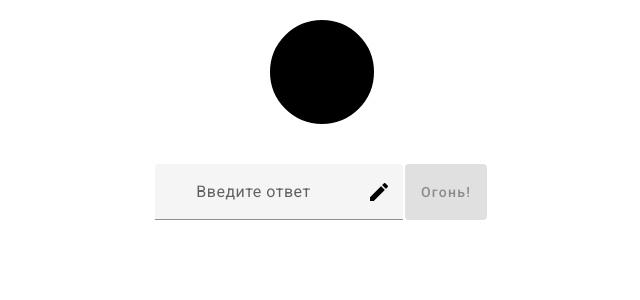
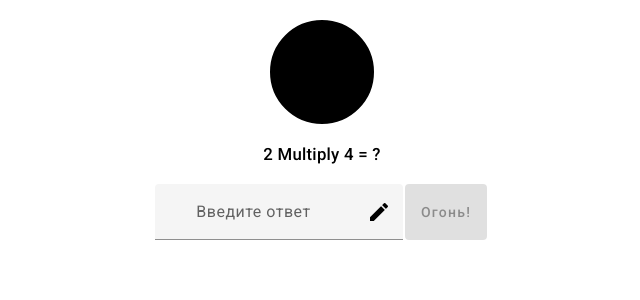
Before and after one commit to ostart/PythagoreanBiathlon, an Angular app: page / in a window 1280 px wide. Shown: the top 300 px of the page, without its empty margins (318-958 px from the left). Built offline with nearby package versions, Linux system fonts and the light colour scheme.

Commit message:
Statistics added

```diff
--- a/src/app/app.component.html
+++ b/src/app/app.component.html
@@ -1,16 +1,26 @@
 <div class="container">
 
-  <div class="picture"></div>
+    <div class="preSettings" *ngIf="preSettingsHidden"></div>
 
-  <form class="form" [formGroup]="form" (ngSubmit)="submit()">
+    <div class="studingModule" *ngIf="studingModuleHidden">
 
-    <mat-form-field>
-      <input type="number" matInput placeholder="Введите ответ" formControlName="result">
-      <mat-icon matSuffix>mode_edit</mat-icon>
-    </mat-form-field>
+        <div class="studingModule__picture"></div>
 
-    <button class="btn" mat-flat-button type="submit" color="accent" [disabled]="form.invalid">Огонь!</button>
+        <div class="studingModule__unitToStudy">{{unitToStudy?.operand1}} {{unitToStudy?.operation}} {{unitToStudy?.operand2}} = ?</div>
 
-  </form>
+        <form class="studingModule__form" [formGroup]="form" (ngSubmit)="submit()">
+
+            <mat-form-field>
+                <input type="number" matInput placeholder="Введите ответ" formControlName="result">
+                <mat-icon matSuffix>mode_edit</mat-icon>
+            </mat-form-field>
+
+            <button class="studingModule__form__btn" mat-flat-button type="submit" color="accent" [disabled]="form.invalid">Огонь!</button>
+
+        </form>
+
+    </div>
+
+    <div class="finalStatistics" *ngIf="finalStatisticsHidden" [innerHtml]="statisticsResult"></div>
 
 </div>
--- a/src/app/app.component.scss
+++ b/src/app/app.component.scss
@@ -1,11 +1,16 @@
 .container {
   display: flex;
-  flex-basis: auto;
   flex-direction: column;
   align-items: center;
 }
 
-.picture {
+.studingModule {
+  display: flex;
+  flex-direction: column;
+  align-items: center;
+}
+
+.studingModule__picture {
   width: 100px;
   height: 100px;
   border: 2px solid #000;
@@ -14,17 +19,17 @@
   margin: 20px;
 }
 
-.form {
+.studingModule__unitToStudy, .finalStatistics {
+  font-size: larger;
+  font-weight: 500;
+}
+
+.studingModule__form {
   display: flex;
-  flex-basis: auto;
-  flex-direction: row;
-  flex-wrap: wrap;
-  align-items: baseline;
-  justify-content: center;
   margin: 20px;
 }
 
-.btn {
+.studingModule__form__btn {
   margin: 0 2px;
   height: 56px;
 }
@@ -42,17 +47,13 @@ input[type="number"] {
     min-width: 250px;
   }
 
-  .btn {
+  .studingModule__form {
+    display: flex;
+    flex-direction: column;
+  }
+
+  .studingModule__form__btn {
     margin: 0;
     width: 100%;
   }
-
-  .form {
-    display: flex;
-    flex-basis: auto;
-    flex-direction: column;
-    flex-wrap: wrap;
-    align-items: baseline;
-    justify-content: center;
-  }
 }
--- a/src/app/app.component.ts
+++ b/src/app/app.component.ts
@@ -1,5 +1,8 @@
+import { StudyUnit } from './../models/StudyUnit';
+import { BllService } from './../services/bll.service';
 import { Component } from '@angular/core';
 import { FormGroup, FormControl, Validators } from '@angular/forms';
+import { SessionStatisticsDto } from 'src/models/SessionStatisticsDto';
 
 @Component({
   selector: 'app-root',
@@ -9,19 +12,49 @@ import { FormGroup, FormControl, Validators } from '@angular/forms';
 export class AppComponent {
   title = 'PythagoreanBiathlon';
   form: FormGroup;
+  hitTheTarget: boolean | null;
+  unitToStudy: StudyUnit | null;
+  sessionStatistics: SessionStatisticsDto | null;
+  preSettingsHidden: boolean;
+  studingModuleHidden: boolean;
+  finalStatisticsHidden: boolean;
+  statisticsResult: string;
 
-  constructor() {
+
+  constructor(private bllService: BllService) {
     this.form = new FormGroup({
       result: new FormControl(null, [Validators.required])
     });
+    this.hitTheTarget = null;
+    this.statisticsResult = '';
+    this.unitToStudy = bllService.unitToStudy();
+    this.sessionStatistics = (this.unitToStudy === null) ? bllService.getStatistics() : null;
+    this.preSettingsHidden = false;
+    this.studingModuleHidden = false;
+    this.finalStatisticsHidden = false;
+    this.showModules(false, true, false);
   }
 
   submit() {
     if (this.form.valid)
     {
       const  result: number = this.form.value.result;
-      console.log(result);
+      this.hitTheTarget = this.bllService.returnResult(result);
       this.form.reset();
+      this.unitToStudy = this.bllService.unitToStudy();
+      if (this.unitToStudy === null)
+      {
+        this.sessionStatistics = this.bllService.getStatistics();
+        this.showModules(false, false, true);
+        this.statisticsResult = `${this.sessionStatistics.NumerOfSuccessful} : ${this.sessionStatistics.NumberOfFailed} for ${this.sessionStatistics.SpentTime.getTime() / 1000} s.`
+      }
+      this.hitTheTarget = null;
     }
   }
+
+  private showModules(preSettingsHidden: boolean, studingModuleHidden: boolean, finalStatisticsHidden: boolean): void {
+    this.preSettingsHidden = preSettingsHidden;
+    this.studingModuleHidden = studingModuleHidden;
+    this.finalStatisticsHidden = finalStatisticsHidden;
+  }
 }
--- a/src/models/StudySession.ts
+++ b/src/models/StudySession.ts
@@ -17,15 +17,19 @@ export class StudySession {
     return this.UnitsToStudy.length === 0 ? null : this.UnitsToStudy[0];
   }
 
-  returnResultForUnitToStudy(result: number, date: Date = new Date()): void {
-    if (this.UnitsToStudy.length === 0) return;
+  returnResultForUnitToStudy(result: number, date: Date = new Date()): boolean | null {
+    if (this.UnitsToStudy.length === 0) return null;
     const unitToStudy = this.UnitsToStudy.shift() as StudyUnit;
     if (this.checkResult(unitToStudy, result))
+    {
       this.Statistics.addSuccess(unitToStudy, date);
+      return true;
+    }
     else
     {
       this.Statistics.addFail(unitToStudy, date);
       this.UnitsToStudy.push(unitToStudy);
+      return false;
     }
   }
 
--- a/src/models/StudyUnitsFactory.ts
+++ b/src/models/StudyUnitsFactory.ts
@@ -3,7 +3,7 @@ import { StudyRange } from './StudyRange';
 import { StudyUnit } from './StudyUnit';
 
 export class StudyUnitsFactory {
-  createUnitsToStudy(xRange: StudyRange, yRange: StudyRange, operations: Array<Operation>): Array<StudyUnit> {
+  generateUnitsToStudy(xRange: StudyRange, yRange: StudyRange, operations: Array<Operation>): Array<StudyUnit> {
     const generatedUnits: Array<StudyUnit> = [];
 
     for(let x: number = xRange.From; x <= xRange.To; x += 1) {
@@ -14,6 +14,10 @@ export class StudyUnitsFactory {
       }
     }
     return this.randomizeUnits(generatedUnits);
+  }
+
+  createUnitsToStudy(unitsToStudy: StudyUnit[]): StudyUnit[] {
+    return this.randomizeUnits(unitsToStudy);
   }
 
   private createUnit(x: number, y: number, op: Operation): StudyUnit {
--- a/src/services/bll.service.ts
+++ b/src/services/bll.service.ts
@@ -1,9 +1,36 @@
+import { StudyUnit } from './../models/StudyUnit';
 import { Injectable } from '@angular/core';
+import { Operation } from 'src/models/Operation';
+import { SessionStatistics } from 'src/models/SessionStatistics';
+import { StudyRange } from 'src/models/StudyRange';
+import { StudySession } from 'src/models/StudySession';
+import { StudyUnitsFactory } from 'src/models/StudyUnitsFactory';
+import { SessionStatisticsDto } from 'src/models/SessionStatisticsDto';
 
-@Injectable({
-  providedIn: 'root'
-})
+@Injectable({ providedIn: 'root' })
 export class BllService {
+  private studySession: StudySession;
 
-  constructor() { }
+  constructor() {
+    // const unitsToStudy = new StudyUnitsFactory().generateUnitsToStudy(new StudyRange(2, 9), new StudyRange(2, 9), [Operation.Multiply]);
+    const unitsToStudy = new StudyUnitsFactory().generateUnitsToStudy(new StudyRange(2, 4), new StudyRange(2, 4), [Operation.Multiply]);
+    this.studySession = new StudySession(unitsToStudy, new SessionStatistics());
+  }
+
+  init(unitsToStudy: StudyUnit[]): void {
+    const randomizedUnits = new StudyUnitsFactory().createUnitsToStudy(unitsToStudy)
+    this.studySession = new StudySession(randomizedUnits, new SessionStatistics());
+  }
+
+  unitToStudy(): StudyUnit | null {
+    return this.studySession.getUnitToStudy();
+  }
+
+  returnResult(result: number): boolean | null {
+    return this.studySession.returnResultForUnitToStudy(result);
+  }
+
+  getStatistics(): SessionStatisticsDto {
+    return this.studySession.getStatistics();
+  }
 }
```
Also changed, not shown: 1 other file (tests, documents, lock files or other folders).
